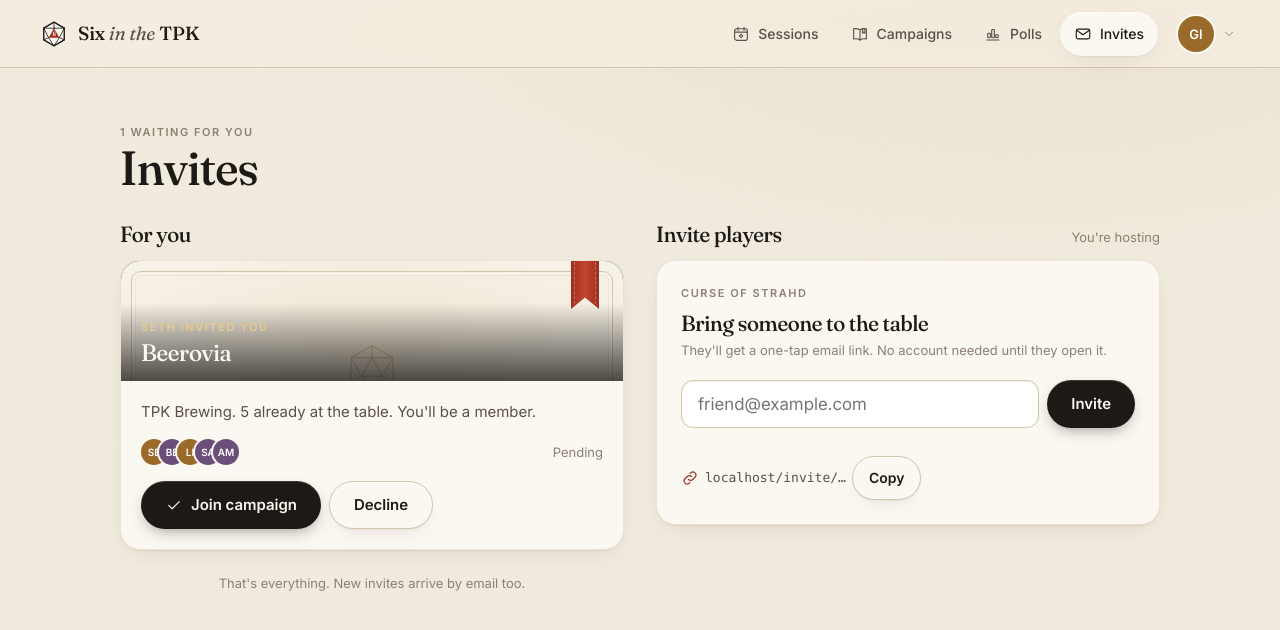
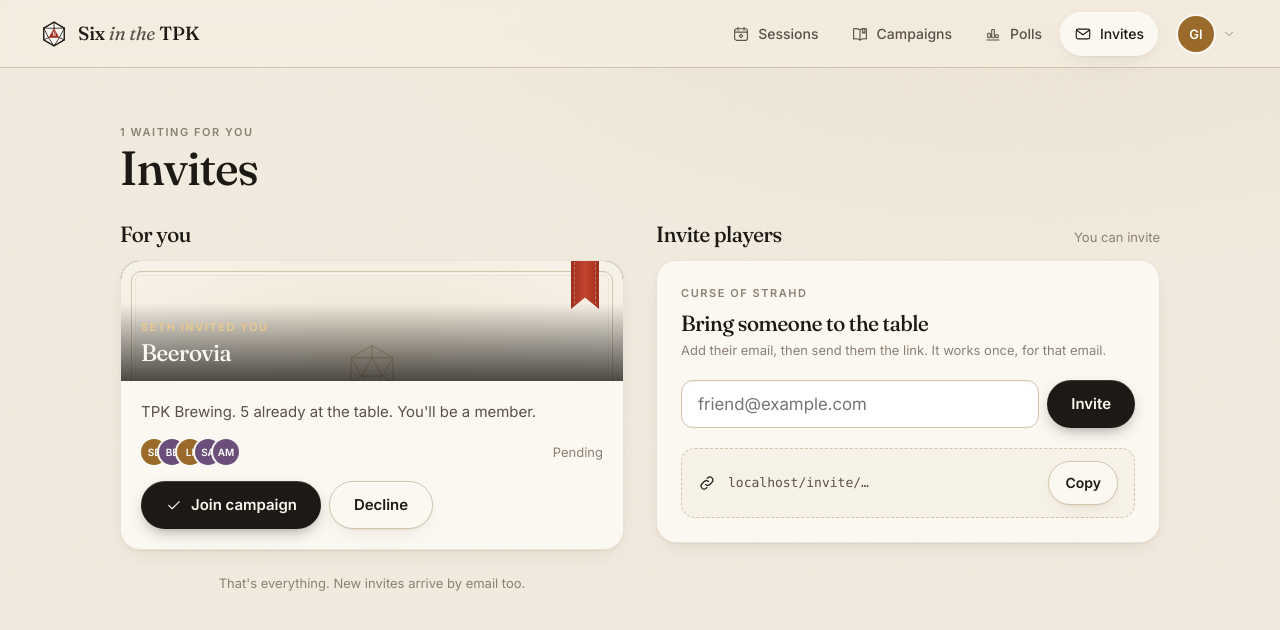
Before and after one commit to Dichotomyofcontrol/tpk-group-schedule, a Next.js app: page /invites in a window 1280 px wide. Shown: the top 630 px of the page. Built offline with nearby package versions, Linux system fonts and the light colour scheme.

Commit message:
Invites page: works on a fresh load, long links and emails stay inside the card, plain copy (no 'GM', no promised email)

```diff
--- a/app/globals.css
+++ b/app/globals.css
@@ -173,6 +173,7 @@ main.cm { padding-top: 0; }
 .list > * + * { border-top: .5px solid var(--rule); }
 .row .t { flex: 1; min-width: 0; }
 .row .t b { display: block; font: 500 17px/24px var(--serif); }
+.sent .row .t b { overflow: hidden; text-overflow: ellipsis; white-space: nowrap; }
 .row .t span { font-size: 13.5px; color: var(--ink3); }
 .thumb { width: 56px; height: 56px; border-radius: 12px; overflow: hidden; position: relative; flex: none; background: #1d2230; }
 .side { display: none; }
@@ -313,8 +314,8 @@ label { display: block; font: 600 13px/16px var(--ui); margin-bottom: 8px; }
 .sent .row { padding: 12px 0; min-height: 60px; }
 .pill { font: 600 11px/16px var(--ui); letter-spacing: .06em; text-transform: uppercase; padding: 4px 10px; border-radius: 999px; background: var(--paper2); border: .5px solid var(--rule2); color: var(--ink3); white-space: nowrap; }
 .pill.ok { color: var(--moss); }
-.lnk { display: flex; gap: 12px; align-items: center; padding: 12px 16px; border-radius: 14px; background: var(--paper2); border: .5px dashed var(--rule2); margin-top: 20px; font-size: 14px; min-height: 48px; }
-.lnk code { flex: 1; min-width: 0; overflow: hidden; text-overflow: ellipsis; white-space: nowrap; font: 500 13px ui-monospace, Menlo, monospace; color: var(--ink2); }
+.ivlink { display: flex; gap: 12px; align-items: center; padding: 12px 16px; border-radius: 14px; background: var(--paper2); border: .5px dashed var(--rule2); margin-top: 20px; font-size: 14px; min-height: 48px; }
+.ivlink code { flex: 1; min-width: 0; overflow: hidden; text-overflow: ellipsis; white-space: nowrap; font: 500 13px ui-monospace, Menlo, monospace; color: var(--ink2); }
 .ivg { display: grid; gap: 32px; grid-template-columns: minmax(0, 1fr); }
 .addr { min-width: 0; }
 .field { margin: 12px 0; }
--- a/components/invites-view.tsx
+++ b/components/invites-view.tsx
@@ -12,7 +12,10 @@ export function InvitesView({ initialCampaign }: { initialCampaign?: string }) {
   const mine = memberCampaigns(state);
   const incoming = state.invites.filter((i) => i.status === "pending" && (!i.email || i.email === state.me.email) && !mine.some((c) => c.id === i.cid));
   const gm = mine.filter((c) => isStaff(state, c.id));
-  const [cid, setCid] = useState(initialCampaign && gm.some((c) => c.id === initialCampaign) ? initialCampaign : gm[0]?.id ?? mine[0]?.id ?? "");
+  const pick = initialCampaign && gm.some((c) => c.id === initialCampaign) ? initialCampaign : gm[0]?.id ?? mine[0]?.id ?? "";
+  const [cid, setCid] = useState(pick);
+  // Campaigns arrive after the first render on a fresh load; pick one once they do.
+  useEffect(() => { if (!cid && pick) setCid(pick); }, [cid, pick]);
   const [email, setEmail] = useState("");
   const [role, setRole] = useState<Invite["role"]>("member");
   const [link, setLink] = useState("");
@@ -73,11 +76,11 @@ export function InvitesView({ initialCampaign }: { initialCampaign?: string }) {
           </section>
           {campaign && canInvite(state, cid, "member") && (
             <section>
-              <div className="sec-h"><h2>Invite players</h2><span className="note">You&apos;re {organizer ? "GM" : "hosting"}</span></div>
+              <div className="sec-h"><h2>Invite players</h2><span className="note">{organizer ? "You run this table" : "You can invite"}</span></div>
               <div className="card gm">
                 <div className="eyebrow">{campaign.name}</div>
                 <h2>Bring someone to the table</h2>
-                <p className="note" style={{ margin: 0 }}>They&apos;ll get a one-tap email link. No account needed until they open it.</p>
+                <p className="note" style={{ margin: 0 }}>Add their email, then send them the link. It works once, for that email.</p>
                 {gm.length > 1 && (
                   <div className="field">
                     <label>Campaign</label>
@@ -119,7 +122,7 @@ export function InvitesView({ initialCampaign }: { initialCampaign?: string }) {
                     );
                   })}
                 </div>
-                <div className="lnk">
+                <div className="ivlink">
                   <Icon name="link" className="ic sm" />
                   <code>{link || (origin ? `${origin.replace(/^https?:\/\//, "")}/invite/…` : "invite link")}</code>
                   <button className="btn sec sm" type="button" disabled={busy} onClick={async () => {
```
